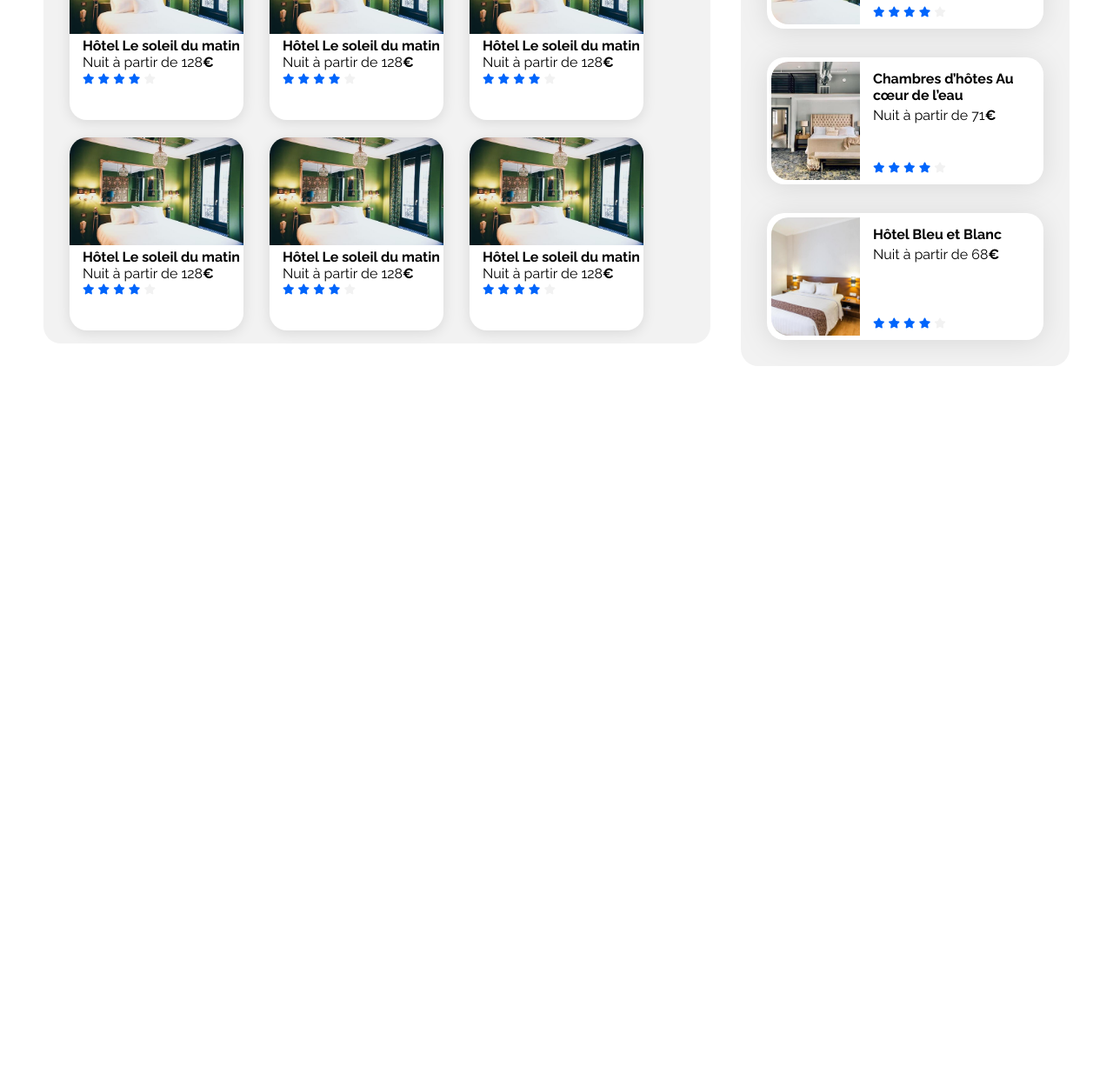
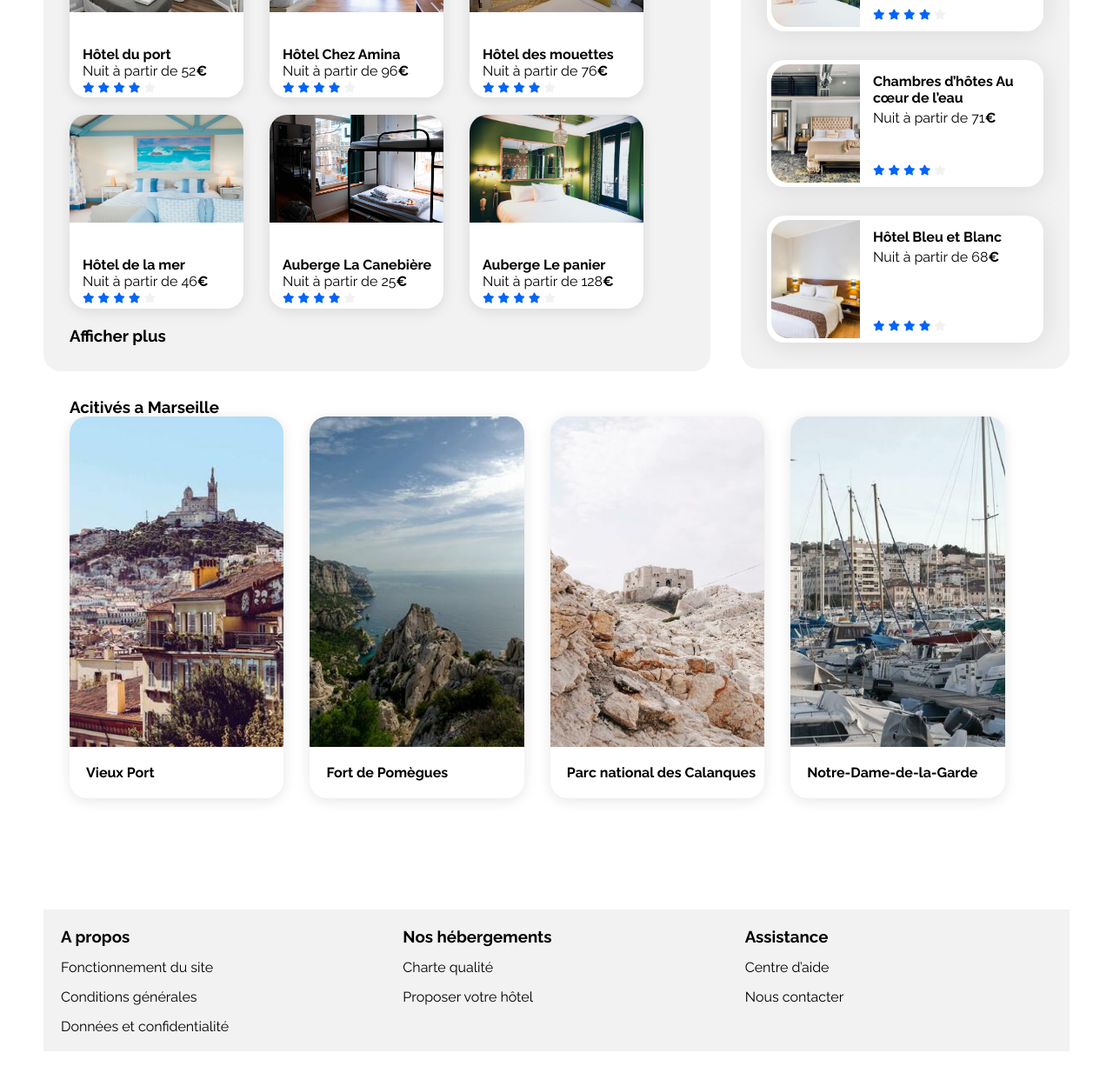
Before and after one commit to NGOUBADJAMBO-Richard/Booki-Projet, a plain HTML site: page index.html in a window 1280 px wide. Shown: the part 562-1811 px from the top of the page at 87% size. Before the commit the page ends 983 px from the top, so only its background shows below. Drawn offline with Linux system fonts and the light colour scheme.

Commit message:
Last version

```diff
--- a/css/style.css
+++ b/css/style.css
@@ -21,10 +21,13 @@
 nav {
   display: flex;
   justify-content: space-between;
+  height: 80px;
 }
 
 .logo {
-  display: flex;
+  /* display: flex; */
+  width: 161.09px;
+  height: 79px;
   padding: 30px 50px 30px 50px;
   gap: 10px;
 }
@@ -38,10 +41,11 @@ header nav ul {
   list-style: none;
   gap: 68px;
   display: flex;
-  width: 344px;
-  height: 35px;
+  /* width: 344px; */
+  /* height: 35px; */
   left: 1096px;
   padding: 30px 0 0 50px;
+  /* padding: 0px 50px 0px 50px; */
 }
 
 header nav ul a:hover {
@@ -87,6 +91,7 @@ header nav ul a:hover {
 }
 
 .search-bar input {
+  color: var(--main-bg-color);
   width: 200px;
   height: 47px;
   border: solid 1px;
@@ -128,6 +133,11 @@ header nav ul a:hover {
   width: 54px;
   height: 21px;
   padding-right: 20px;
+}
+.filtre-bar i {
+  width: 22px;
+  height: 16.26px;
+  top: 2.87px;
 }
 
 .filtre-bar .Eco {
@@ -272,6 +282,12 @@ a {
   gap: 15px;
 }
 
+.hebergements h3 {
+  /* width: 811px;
+  height: 21px; */
+  padding-top: 35px;
+}
+
 .section-title {
   width: 811px;
   height: 26px;
@@ -359,6 +375,65 @@ a {
   margin-bottom: 5px;
 }
 
+/****** Activités ***********/
+.activite {
+  width: 1, 340px;
+  height: 559px;
+  padding: 30px;
+  gap: 30px;
+}
+
+.frame-4 {
+  display: flex;
+  width: 1, 280px;
+  height: 439px;
+  gap: 30px;
+  flex-wrap: wrap;
+}
+.card-1 {
+  width: 22%;
+  height: 439px;
+  border-radius: 20px;
+  box-shadow: 0px 3px 15px 0px rgba(0, 0, 0, 0.1);
+}
+
+.card-1 img {
+  display: flex;
+  width: 100%;
+  height: 380px;
+  border-radius: 20px 20px 0px 0px;
+  object-fit: cover;
+}
+
+.card-1 .text {
+  display: flex;
+  width: 297.5px;
+  height: 59px;
+  padding: 20px 19px 20px 19px;
+  border-radius: 0px 0px 20px 20px;
+  gap: 10px;
+}
+
+.card-1 p {
+  width: 259.5px;
+  height: 19px;
+  font-weight: bold;
+}
+
+footer {
+  display: flex;
+  width: 1, 340px;
+  height: 163px;
+  background: rgba(242, 242, 242, 1);
+}
+footer div {
+  width: 446.67px;
+  height: 163px;
+  padding: 20px;
+  gap: 15px;
+  display: flex;
+  flex-direction: column;
+}
 /* Le code ci-dessous correspond à la version responsive uniquement */
 
 /****** Media queries ***********/
--- a/index.html
+++ b/index.html
@@ -24,7 +24,6 @@
     <link rel="stylesheet" href="./css/style.css" />
   </head>
 
-  <body>
   <!-- Pour la navbar -->
   <div class="main-container">
     <header>
@@ -42,6 +41,7 @@
       </nav>
     </header>
 
+    <body>
       <!-- Parti Body -->
       <main>
         <!-- Info de groupe -->
@@ -102,14 +102,14 @@
               <a href="#">
                 <article class="card-main">
                   <img
-                    src="./images/hebergements/emile-guillemot.jpg"
+                    src="./images/hebergements/fred-kleber.jpg"
                     alt="Image de la chambre d'hôtel montrant un lit"
                   />
                   <div class="card-main-content">
                     <div class="card-txt">
-                      <h3 class="card-title">Hôtel Le soleil du matin</h3>
+                      <h3 class="card-title">Hôtel du port</h3>
                       <p class="card-subtitle">
-                        Nuit à partir de 128<span class="euro">€</span>
+                        Nuit à partir de 52<span class="euro">€</span>
                       </p>
                     </div>
                     <div class="card-rating">
@@ -131,14 +131,14 @@
               <a href="#">
                 <article class="card-main">
                   <img
-                    src="./images/hebergements/emile-guillemot.jpg"
+                    src="./images/hebergements/febrian-zakaria.jpg"
                     alt="Image de la chambre d'hôtel montrant un lit"
                   />
                   <div class="card-main-content">
                     <div class="card-txt">
-                      <h3 class="card-title">Hôtel Le soleil du matin</h3>
+                      <h3 class="card-title">Hôtel Chez Amina</h3>
                       <p class="card-subtitle">
-                        Nuit à partir de 128<span class="euro">€</span>
+                        Nuit à partir de 96<span class="euro">€</span>
                       </p>
                     </div>
                     <div class="card-rating">
@@ -160,12 +160,101 @@
               <a href="#">
                 <article class="card-main">
                   <img
+                    src="./images/hebergements/reisetopia.jpg"
+                    alt="Image de la chambre d'hôtel montrant un lit"
+                  />
+                  <div class="card-main-content">
+                    <div class="card-txt">
+                      <h3 class="card-title">Hôtel des mouettes</h3>
+                      <p class="card-subtitle">
+                        Nuit à partir de 76<span class="euro">€</span>
+                      </p>
+                    </div>
+                    <div class="card-rating">
+                      <i class="fa-xs fa-solid fa-star" aria-hidden="true"></i>
+                      <i class="fa-xs fa-solid fa-star" aria-hidden="true"></i>
+                      <i class="fa-xs fa-solid fa-star" aria-hidden="true"></i>
+                      <i class="fa-xs fa-solid fa-star" aria-hidden="true"></i>
+                      <i
+                        class="fa-xs fa-solid fa-star neutral-star"
+                        aria-hidden="true"
+                      ></i>
+                      <span class="sr-only">Note de 4 sur 5</span>
+                    </div>
+                  </div>
+                </article>
+              </a>
+            </div>
+
+            <div class="frame_1">
+              <!-- Frame 4 -->
+              <a href="#">
+                <article class="card-main">
+                  <img
+                    src="./images/hebergements/annie-spratt.jpg"
+                    alt="Image de la chambre d'hôtel montrant un lit"
+                  />
+                  <div class="card-main-content">
+                    <div class="card-txt">
+                      <h3 class="card-title">Hôtel de la mer</h3>
+                      <p class="card-subtitle">
+                        Nuit à partir de 46<span class="euro">€</span>
+                      </p>
+                    </div>
+                    <div class="card-rating">
+                      <i class="fa-xs fa-solid fa-star" aria-hidden="true"></i>
+                      <i class="fa-xs fa-solid fa-star" aria-hidden="true"></i>
+                      <i class="fa-xs fa-solid fa-star" aria-hidden="true"></i>
+                      <i class="fa-xs fa-solid fa-star" aria-hidden="true"></i>
+                      <i
+                        class="fa-xs fa-solid fa-star neutral-star"
+                        aria-hidden="true"
+                      ></i>
+                      <span class="sr-only">Note de 4 sur 5</span>
+                    </div>
+                  </div>
+                </article>
+              </a>
+
+              <!-- Frame 5 -->
+              <a href="#">
+                <article class="card-main">
+                  <img
+                    src="./images/hebergements/marcus-loke.jpg"
+                    alt="Image de la chambre d'hôtel montrant un lit"
+                  />
+                  <div class="card-main-content">
+                    <div class="card-txt">
+                      <h3 class="card-title">Auberge La Canebière</h3>
+                      <p class="card-subtitle">
+                        Nuit à partir de 25<span class="euro">€</span>
+                      </p>
+                    </div>
+                    <div class="card-rating">
+                      <i class="fa-xs fa-solid fa-star" aria-hidden="true"></i>
+                      <i class="fa-xs fa-solid fa-star" aria-hidden="true"></i>
+                      <i class="fa-xs fa-solid fa-star" aria-hidden="true"></i>
+                      <i class="fa-xs fa-solid fa-star" aria-hidden="true"></i>
+                      <i
+                        class="fa-xs fa-solid fa-star neutral-star"
+                        aria-hidden="true"
+                      ></i>
+                      <span class="sr-only">Note de 4 sur 5</span>
+                    </div>
+                  </div>
+                </article>
+              </a>
+
+              <!-- Frame 6-->
+              <a href="#">
+                <article class="card-main">
+                  <img
                     src="./images/hebergements/emile-guillemot.jpg"
                     alt="Image de la chambre d'hôtel montrant un lit"
                   />
                   <div class="card-main-content">
                     <div class="card-txt">
-                      <h3 class="card-title">Hôtel Le soleil du matin</h3>
+                      <h3 class="card-title">Auberge Le panier</h3>
                       <p class="card-subtitle">
                         Nuit à partir de 128<span class="euro">€</span>
                       </p>
@@ -185,95 +274,7 @@
                 </article>
               </a>
             </div>
-
-            <div class="frame_1">
-              <!-- Frame 1 -->
-              <a href="#">
-                <article class="card-main">
-                  <img
-                    src="./images/hebergements/emile-guillemot.jpg"
-                    alt="Image de la chambre d'hôtel montrant un lit"
-                  />
-                  <div class="card-main-content">
-                    <div class="card-txt">
-                      <h3 class="card-title">Hôtel Le soleil du matin</h3>
-                      <p class="card-subtitle">
-                        Nuit à partir de 128<span class="euro">€</span>
-                      </p>
-                    </div>
-                    <div class="card-rating">
-                      <i class="fa-xs fa-solid fa-star" aria-hidden="true"></i>
-                      <i class="fa-xs fa-solid fa-star" aria-hidden="true"></i>
-                      <i class="fa-xs fa-solid fa-star" aria-hidden="true"></i>
-                      <i class="fa-xs fa-solid fa-star" aria-hidden="true"></i>
-                      <i
-                        class="fa-xs fa-solid fa-star neutral-star"
-                        aria-hidden="true"
-                      ></i>
-                      <span class="sr-only">Note de 4 sur 5</span>
-                    </div>
-                  </div>
-                </article>
-              </a>
-
-              <!-- Frame 2 -->
-              <a href="#">
-                <article class="card-main">
-                  <img
-                    src="./images/hebergements/emile-guillemot.jpg"
-                    alt="Image de la chambre d'hôtel montrant un lit"
-                  />
-                  <div class="card-main-content">
-                    <div class="card-txt">
-                      <h3 class="card-title">Hôtel Le soleil du matin</h3>
-                      <p class="card-subtitle">
-                        Nuit à partir de 128<span class="euro">€</span>
-                      </p>
-                    </div>
-                    <div class="card-rating">
-                      <i class="fa-xs fa-solid fa-star" aria-hidden="true"></i>
-                      <i class="fa-xs fa-solid fa-star" aria-hidden="true"></i>
-                      <i class="fa-xs fa-solid fa-star" aria-hidden="true"></i>
-                      <i class="fa-xs fa-solid fa-star" aria-hidden="true"></i>
-                      <i
-                        class="fa-xs fa-solid fa-star neutral-star"
-                        aria-hidden="true"
-                      ></i>
-                      <span class="sr-only">Note de 4 sur 5</span>
-                    </div>
-                  </div>
-                </article>
-              </a>
-
-              <!-- Frame 3 -->
-              <a href="#">
-                <article class="card-main">
-                  <img
-                    src="./images/hebergements/emile-guillemot.jpg"
-                    alt="Image de la chambre d'hôtel montrant un lit"
-                  />
-                  <div class="card-main-content">
-                    <div class="card-txt">
-                      <h3 class="card-title">Hôtel Le soleil du matin</h3>
-                      <p class="card-subtitle">
-                        Nuit à partir de 128<span class="euro">€</span>
-                      </p>
-                    </div>
-                    <div class="card-rating">
-                      <i class="fa-xs fa-solid fa-star" aria-hidden="true"></i>
-                      <i class="fa-xs fa-solid fa-star" aria-hidden="true"></i>
-                      <i class="fa-xs fa-solid fa-star" aria-hidden="true"></i>
-                      <i class="fa-xs fa-solid fa-star" aria-hidden="true"></i>
-                      <i
-                        class="fa-xs fa-solid fa-star neutral-star"
-                        aria-hidden="true"
-                      ></i>
-                      <span class="sr-only">Note de 4 sur 5</span>
-                    </div>
-                  </div>
-                </article>
-              </a>
-            </div>
+            <h3>Afficher plus</h3>
           </section>
 
           <section class="populaires">
@@ -369,10 +370,59 @@
             </div>
           </section>
         </div>
+
+        <div class="activite">
+          <h3>Acitivés a Marseille</h3>
+          <!-- Cards -->
+          <div class="frame-4">
+            <div class="card-1">
+              <img src="./images/activites/florian-wehde.jpg" alt="nope" />
+              <div class="text">
+                <p>Vieux Port</p>
+              </div>
+            </div>
+            <div class="card-1">
+              <img src="./images/activites/kilyan-sockalingum.jpg" alt="nope" />
+              <div class="text">
+                <p>Fort de Pomègues</p>
+              </div>
+            </div>
+
+            <div class="card-1">
+              <img src="./images/activites/paul-hermann.jpg" alt="nope" />
+              <div class="text">
+                <p>Parc national des Calanques</p>
+              </div>
+            </div>
+            <div class="card-1">
+              <img src="./images/activites/reno-laithienne.jpg" alt="nope" />
+              <div class="text">
+                <p>Notre-Dame-de-la-Garde</p>
+              </div>
+            </div>
+          </div>
+        </div>
       </main>
 
       <!-- Parti footer -->
-      <footer></footer>
+      <footer>
+        <div class="propos">
+          <h3>A propos</h3>
+          <p>Fonctionnement du site</p>
+          <p>Conditions générales</p>
+          <p>Données et confidentialité</p>
         </div>
+        <div class="hebergement">
+          <h3>Nos hébergements</h3>
+          <p>Charte qualité</p>
+          <p>Proposer votre hôtel</p>
+        </div>
+        <div class="assistance">
+          <h3>Assistance</h3>
+          <p>Centre d’aide</p>
+          <p>Nous contacter</p>
+        </div>
+      </footer>
     </body>
+  </div>
 </html>
```
Lines whose indentation alone changed are shown as unchanged.
